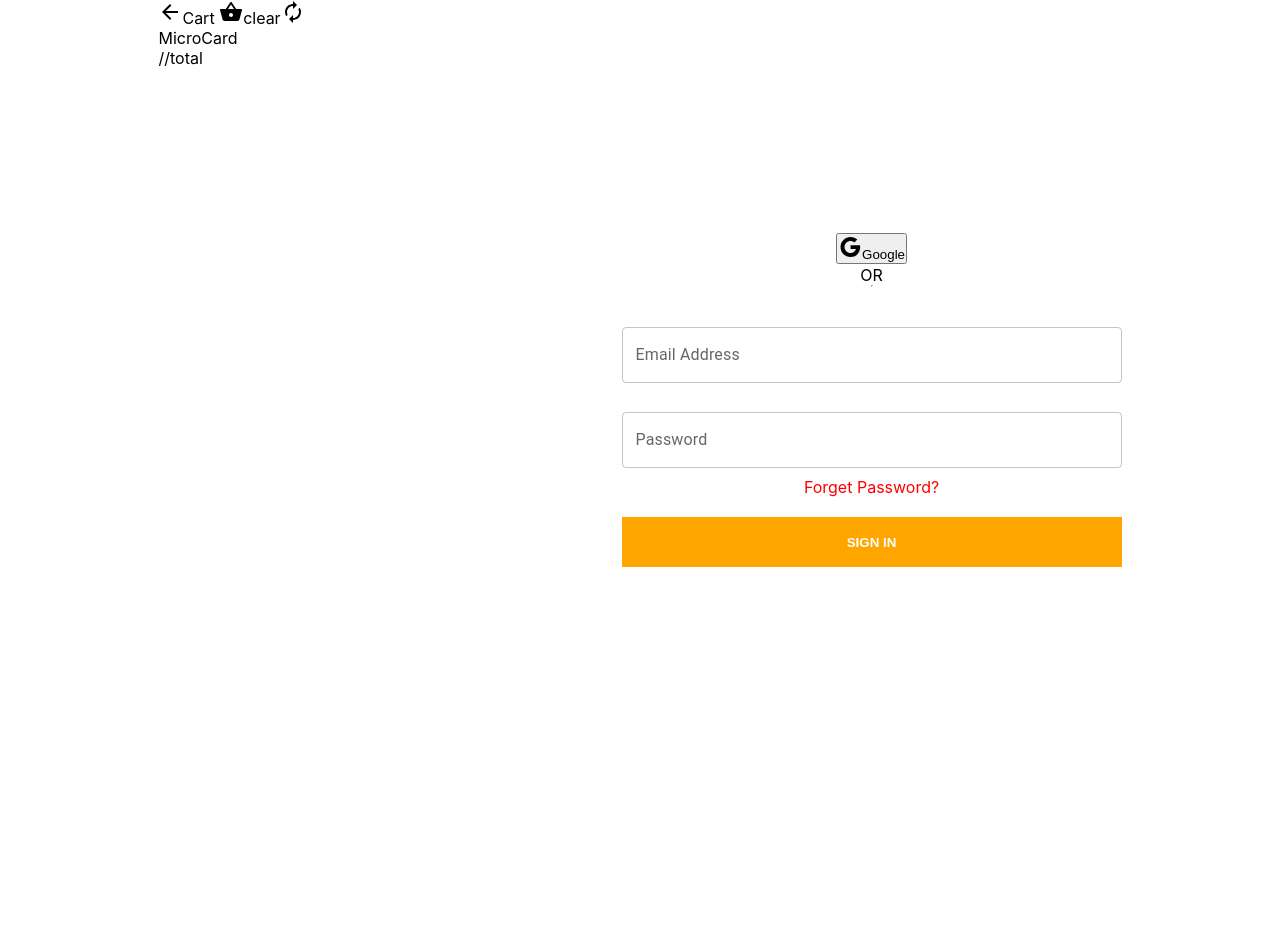
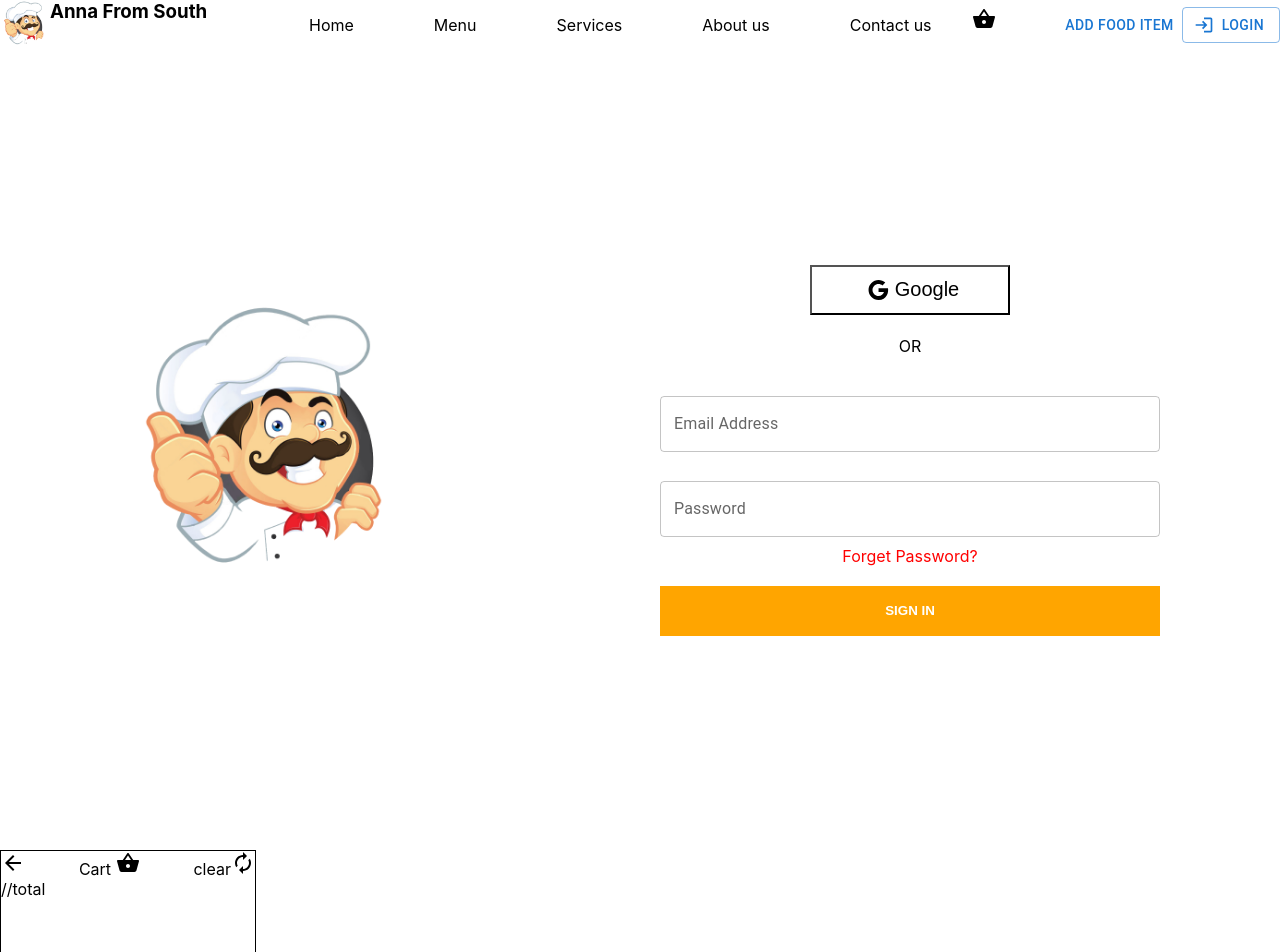
Before and after one commit to vasudevgrg/foodDelivery, a React (Create React App) app in the folder client/: page /login in a window 1280 px wide. Shown: the top 952 px of the page. Before the commit the page ends 800 px from the top, so only its background shows below. Built offline with nearby package versions, Linux system fonts and the light colour scheme.

Commit message:
started making modal of cart

```diff
--- /dev/null
+++ b/client/src/Components/Cart/Cart.css
@@ -0,0 +1,23 @@
+.navbar{
+    display: flex;
+    flex-direction: row;
+    justify-content: space-between;
+    align-items: top;
+}
+.body{
+    background-color: white;
+    border: 1px solid black;
+    position: relative;
+    z-index: 10;
+    height: 100vh;
+    width: 20vw;
+}
+.microCardBody{
+    display: flex;
+    flex-direction: row;
+    justify-content: space-evenly;
+    align-items: center;
+}
+.counter{
+
+}
--- a/client/src/Components/Cart/CartModal.js
+++ b/client/src/Components/Cart/CartModal.js
@@ -3,19 +3,23 @@ import MicroCard from './MicroCard';
 import ArrowBackIcon from '@mui/icons-material/ArrowBack';
 import ShoppingBasketIcon from '@mui/icons-material/ShoppingBasket';
 import AutorenewIcon from '@mui/icons-material/Autorenew';
+import './Cart.css';
+import { useSelector } from 'react-redux';
 
 const CartModal = () => {
+    const cartItems= useSelector(e=>e.manageUpdateCart);
+    console.log(cartItems);
   return (
     <>
-    <div style={{display:"flex", flexDirection:"column"}}>
-        <div style={{display:"flex", flexDirection:"row", justifyContent:"space-evenly", alignContent:"start"}}>
+    <div className='body'>
+        <div className='navbar'>
             <ArrowBackIcon/>
             <p>Cart <ShoppingBasketIcon/></p>
             <p>clear<AutorenewIcon/></p>
         </div>
         <div>
             <div>
-                <MicroCard/>
+             {cartItems.map( foodItem=>  <MicroCard foorItem={foodItem}/>)}
             </div>
             <div>
                 //total
--- a/client/src/Components/Cart/MicroCard.jsx
+++ b/client/src/Components/Cart/MicroCard.jsx
@@ -1,8 +1,25 @@
-import React from 'react'
+import React from 'react';
+import "./Cart.css";
 
-const MicroCard = () => {
+const MicroCard = ({foodItem}) => {
   return (
-    <div>MicroCard</div>
+    <>
+    <div className='microCardBody'>
+        <img src={foodItem.item.url} />
+        <div>
+            <h2>
+                {foodItem.item.title}
+            </h2>
+            <h4>
+                ${foodItem.item.price}
+            </h4>
+        </div>
+        <div className='counter'>
+            <button>+</button>{foodItem.count}<button>-</button>
+        </div>
+        <button>D</button>
+    </div>
+    </>
   )
 }
 
--- a/client/src/Pages/LoginPage.js
+++ b/client/src/Pages/LoginPage.js
@@ -1,52 +1,112 @@
-import React, { useState } from 'react'
-import FullWidthTextField from '../Components/FullWidthTextField';
-import GoogleIcon from '@mui/icons-material/Google';
-import Google from '@mui/icons-material/Google';
-import CartModal from '../Components/Cart/CartModal';
-import { useNavigate } from 'react-router-dom';
+import React, { useState } from "react";
+import FullWidthTextField from "../Components/FullWidthTextField";
+import GoogleIcon from "@mui/icons-material/Google";
+import CartModal from "../Components/Cart/CartModal";
+import { useNavigate } from "react-router-dom";
+import { chefLogo } from "../Components/exportImages";
+import Navbar from "../Components/Navbar";
 
 const LoginPage = () => {
-  const [username, setUsername]= useState("");
-  const [password, setPassword]= useState("");
-const navigate= useNavigate();
+  const [username, setUsername] = useState("");
+  const [password, setPassword] = useState("");
+  const navigate = useNavigate();
 
-  const handleGoogleLogin=()=>{
+  const handleGoogleLogin = () => {
     fetch("http://localhost:5002/auth/google", {
-      method:"get"
-    }).then(e=>console.log(e));
-  }
+      method: "get",
+    }).then((e) => console.log(e));
+  };
 
-  const handleLogin=()=>{
+  const handleLogin = () => {
     console.log(username);
-    fetch("http://localhost:5002/user/login",{
-      method:"post",
+    fetch("http://localhost:5002/user/login", {
+      method: "post",
       body: JSON.stringify({
-        "username": username,
-        "password": password
+        username: username,
+        password: password,
       }),
-      headers:{
-        'Content-Type':'application/json'
-      }
-    }).then(e=>e.json()).then(e=>{console.log(e); localStorage.setItem("token", e.token); navigate("/")});
-  }
+      headers: {
+        "Content-Type": "application/json",
+      },
+    })
+      .then((e) => e.json())
+      .then((e) => {
+        console.log(e);
+        localStorage.setItem("token", e.token);
+        navigate("/");
+      });
+  };
   return (
     <>
-   <div style={{display:"flex", flexDirection:"row", justifyContent:"space-around"}}>
+      <Navbar />
+      <div
+        style={{
+          display: "flex",
+          flexDirection: "row",
+          justifyContent: "space-around",
+          alignItems: "center",
+        }}
+      >
         <div>
-<CartModal/>
+          <img src={chefLogo} style={{ width: "300px", height: "300px" }} />
         </div>
 
-   <div style={{display:"flex", flexDirection:"column", justifyContent:"center", alignItems:"center", height:"100vh"}}>
-   <button onClick={handleGoogleLogin}><GoogleIcon/>Google</button>
-<div style={{borderTop:"1px solid black"}}></div><p>OR</p><hr/>
-<FullWidthTextField inputName="Email Address" handleChange={setUsername} />
+        <div
+          style={{
+            display: "flex",
+            flexDirection: "column",
+            justifyContent: "center",
+            alignItems: "center",
+            height: "100vh",
+          }}
+        >
+          <button
+            onClick={handleGoogleLogin}
+            style={{
+              width: "200px",
+              height: "50px",
+              background: "white",
+              fontSize: "20px",
+              padding: "20px",
+              display: "flex",
+              flexDirection: "row",
+              justifyContent: "center",
+              alignItems: "center",
+            }}
+          >
+            <GoogleIcon style={{ margin: "5px" }} />
+            Google
+          </button>
+          <div style={{ borderTop: "1px solid black" }}></div>
+
+          <p style={{paddingTop:"20px"}}>OR</p>
+
+          <FullWidthTextField
+            inputName="Email Address"
+            handleChange={setUsername}
+          />
           <FullWidthTextField inputName="Password" handleChange={setPassword} />
-<p style={{color:"red", padding:"20px",textAlign:"start"}}>Forget Password?</p>
-<button style={{width:"500px", height:"50px", backgroundColor:"orange",color:"white", fontWeight:"bold", border:"none", }} onClick={handleLogin}>SIGN IN</button>
+          <p style={{ color: "red", padding: "20px", textAlign: "start" }}>
+            Forget Password?
+          </p>
+          <button
+            style={{
+              width: "500px",
+              height: "50px",
+              backgroundColor: "orange",
+              color: "white",
+              fontWeight: "bold",
+              border: "none",
+            }}
+            onClick={handleLogin}
+          >
+            SIGN IN
+          </button>
         </div>
       </div>
+      <CartModal/>
     </>
-  )
-}
+  );
+};
 
-export default LoginPage
+export default LoginPage;
```
Lines whose indentation alone changed are shown as unchanged.
